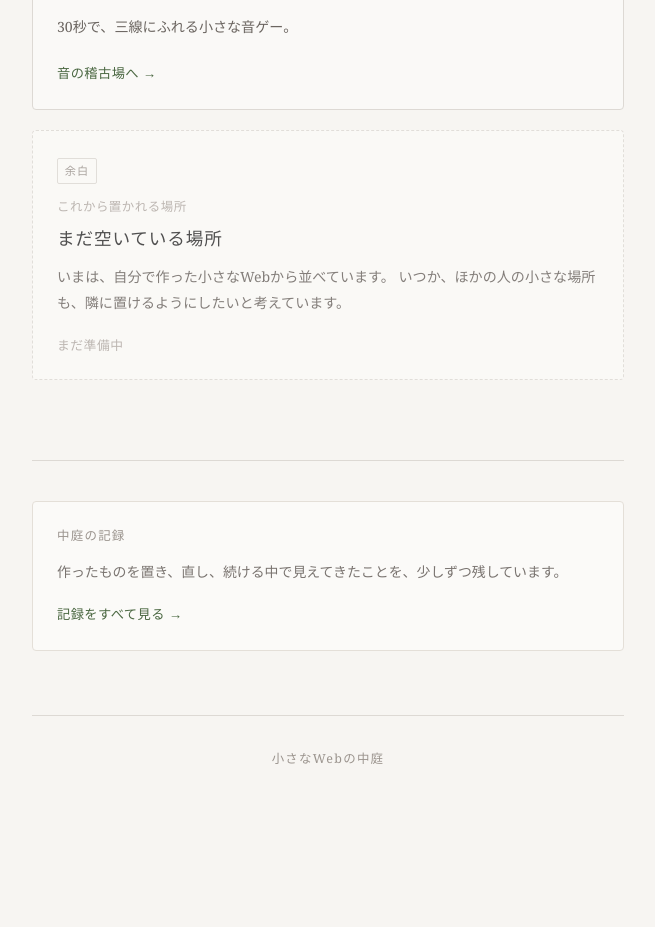
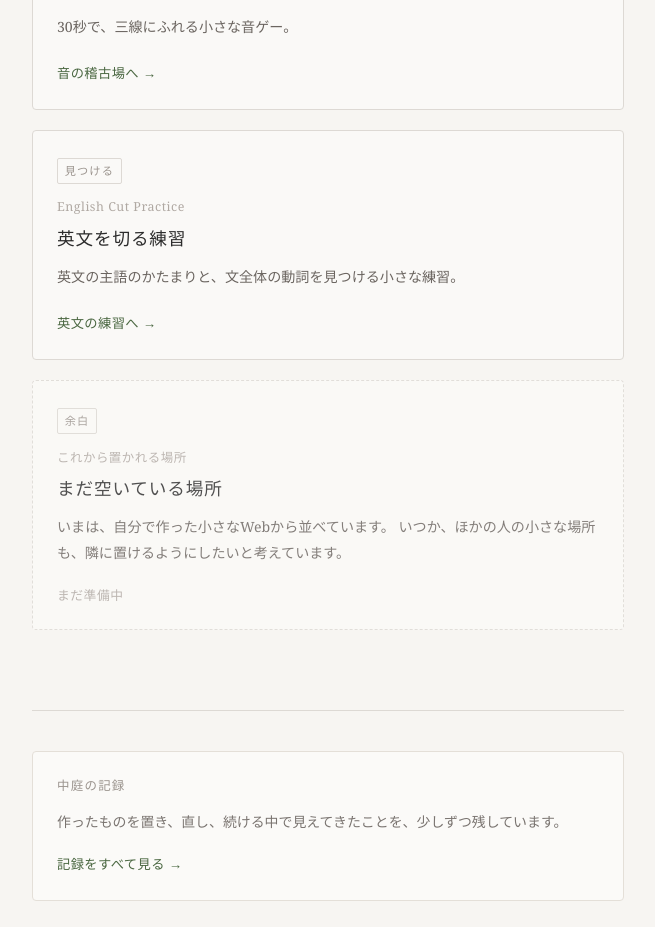
Before and after one commit to MOKIoki/nakaniwa, a Next.js app: page / in a window 1280 px wide. Shown: the part 1120-2047 px from the top of the page, without its empty margins (312-967 px from the left). Before the commit the page ends 1987 px from the top, so only its background shows below. Built offline with nearby package versions, Linux system fonts and the light colour scheme.

Commit message:
Add English Cut Practice

```diff
--- a/app/page.tsx
+++ b/app/page.tsx
@@ -25,6 +25,14 @@ const rooms = [
     desc: "30秒で、三線にふれる小さな音ゲー。",
     linkLabel: "音の稽古場へ",
     href: "https://sanshin-rhythm.vercel.app/",
+  },
+    {
+    label: "見つける",
+    name: "英文を切る練習",
+    sub: "English Cut Practice",
+    desc: "英文の主語のかたまりと、文全体の動詞を見つける小さな練習。",
+    linkLabel: "英文の練習へ",
+    href: "https://english-cut-practice.vercel.app/",
   },
 ];
 
```
